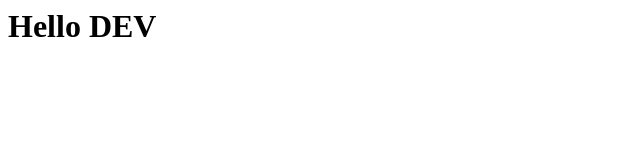
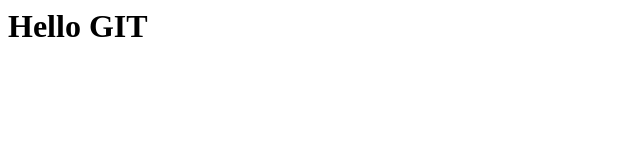
Before and after one commit to lotus34rus/git-sample, a plain HTML site: page index.html in a window 1280 px wide. Shown: the full height of the page, 0-640 px from the left. Drawn offline with Linux system fonts and the light colour scheme.

Commit message:
Revert "wrong Commit"
This reverts commit e8f18a70f8168a190de4fec19687f980a354d346.

```diff
--- a/index.html
+++ b/index.html
@@ -1 +1 @@
-<h1>Hello  DEV</h1>
+<h1>Hello GIT</h1>
```
